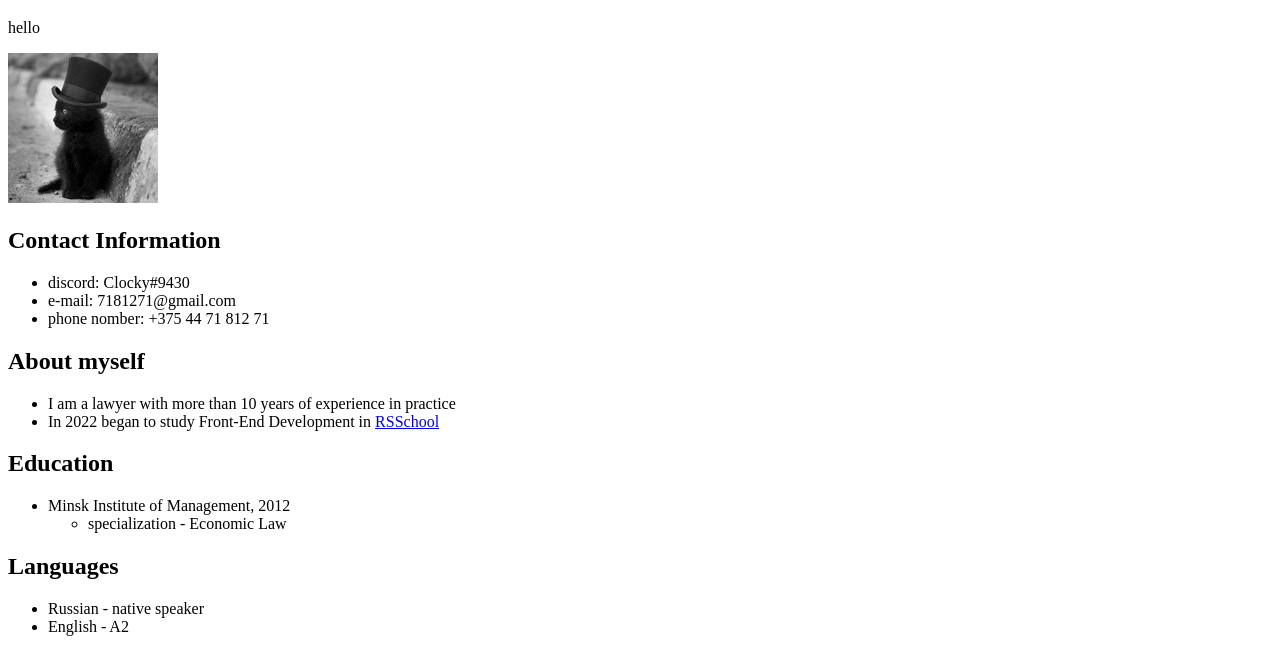
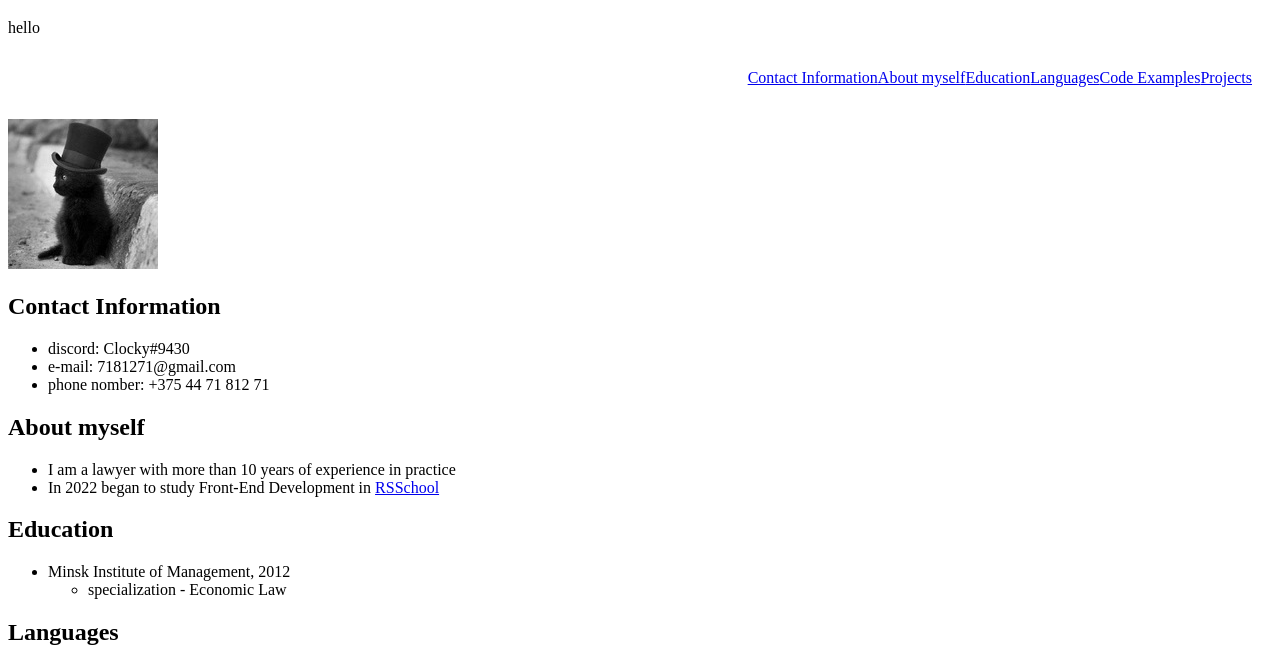
Before and after one commit to Clocky812/rsschool-cv, a plain HTML site: page index.html in a window 1280 px wide. Shown: the part 61-714 px from the top of the page. Drawn offline with Linux system fonts and the light colour scheme; a web font is replaced by a local one.

Commit message:
feat: add new style

```diff
--- a/index.html
+++ b/index.html
@@ -5,32 +5,45 @@
     <meta http-equiv="X-UA-Compatible" content="IE=edge">
     <meta name="viewport" content="width=device-width, initial-scale=1.0">
     <title>CV Dorozhko Anastasia</title>
-    <link href="style.css" rel="stylesheet" type="text/css">
+    <link rel="stylesheet" href="style.css">
+    <link rel="icon" href="./assets/ikon.ico">
     <link rel="preconnect" href="https://fonts.googleapis.com">
     <link rel="preconnect" href="https://fonts.gstatic.com" crossorigin>
-    <link href="https://fonts.googleapis.com/css2?family=Tiro+Telugu&display=swap" rel="stylesheet">
+    <link href="https://fonts.googleapis.com/css2?family=Lobster&display=swap" rel="stylesheet">
 </head>
 <body>
     <header>
-        <h1 title>Anastasia Dorozhko</h1>
-        <p> hello</p>
+        <div class="container">
+            <h1 class="header">Anastasia Dorozhko</h1>
+            <p class="header"> hello</p>
+            <nav class="nav">
+                <ul class="nav-list">
+                    <li class="nav-item"><a href="#Contact Information" class="nav-link">Contact Information</a></li>
+                    <li class="nav-item"><a href="#About myself" class="nav-link">About myself</a></li>
+                    <li class="nav-item"><a href="#Education" class="nav-link">Education</a></li>
+                    <li class="nav-item"><a href="#Languages" class="nav-link">Languages</a></li>
+                    <li class="nav-item"><a href="#Code Examples" class="nav-link">Code Examples</a></li>
+                    <li class="nav-item"><a href="#Projects" class="nav-link">Projects</a></li>
+                </ul>
+          </nav>
+        </div>
     </header>
-    <img src="avatar.jpg" alt="Photo">
     <main>
-        <div container>
-        <h2 subtitle>Contact Information</h2>
+        <img class="avatar" src="./assets/avatar.jpg" alt="Avatar">
+        <div class="container">
+            <h2 class="subtitle" id="Contact Information">Contact Information</h2>
                 <ul>
                     <Li>discord: Clocky#9430</Li>
                     <Li>e-mail: 7181271@gmail.com</Li>
                     <Li>phone nomber: +375 44 71 812 71</Li>
                 </ul>
-        </div>
-        <h2 subtitle>About myself</h2>
+            <h2 class="subtitle" id="About myself">About myself</h2>
                 <ul>
                     <Li>I am a lawyer with more than 10 years of experience in practice</Li>
                     <Li>In 2022 began to study Front-End Development in <a href="https://rs.school/">RSSchool</a></Li>
                 </ul>
-        <h2 subtitle>Education</h2>
+
+            <h2 class="subtitle" id="Education">Education</h2>
                 <ul>
                     <Li>Minsk Institute of Management, 2012
                         <ul>
@@ -38,21 +51,21 @@
                         </ul>
                     </Li>
                 </ul>
-        <h2 subtitle>Languages</h2>
+            <h2 class="subtitle" id="Languages">Languages</h2>
                 <ul>
                     <Li>Russian - native speaker</Li>
                     <Li>English - A2</Li>
                 </ul>
-        <h2 subtitle>Code Examples</h2>
+            <h2 class="subtitle" id="Code Examples">Code Examples</h2>
                 <p>Later</p>
-        <h2 subtitle>Projects</h2>
+            <h2 class="subtitle" id="Projects">Projects</h2>
                 <ul>
                     <Li><a href="https://clocky812.github.io/rsschool-cv/cv">First project - CV (Markdown)</a></Li>
                     <Li><a href="https://clocky812.github.io/rsschool-cv/cv">Second project - CV (HTML)</a></Li>
                 </ul>
     </main>
     <footer>
-        <P>WELCOME</P>
+        <P class="footer">WELCOME</P>
     </footer>
 </body>
 </html>
--- a/style.css
+++ b/style.css
@@ -1,7 +1,5 @@
 .body {
-font-family: 'Tiro Telugu', serif;
-min-height: 100vh;
-margin: 0; padding: 0;
+  font-family: 'Lobster', cursive;
   display: flex;
   flex-direction: column;
   justify-content: space-between;
@@ -13,9 +11,23 @@ justify-content: space-between;
     max-width: 1440px;
     margin: 0 auto;
 }
-.title {
-    color: #008055;
-    font-size: 200%;
-    font-family: Arial, Verdana, sans-serif;
-    text-align: center;
+.nav-list {
+  list-style: none;
+  display: flex;
+  justify-content: flex-end;
+  align-items: center;
+  padding: 0 20px;
+  line-height: 50px;
+  transition: .3s;
 }
+.section-item a {
+  color: #dd1a65;
+  text-decoration: none;
+  transition: color 0.5s;
+}
+.section-item a:hover {
+  color: #0de030;
+}
+.html {
+  scroll-behavior: smooth;
+}
```
Also changed, not shown: assets/avatar.jpg (renamed from avatar.jpg), assets/ikon.ico (added), assets/rs_school_js.svg (added). Lines whose indentation alone changed are shown as unchanged.
